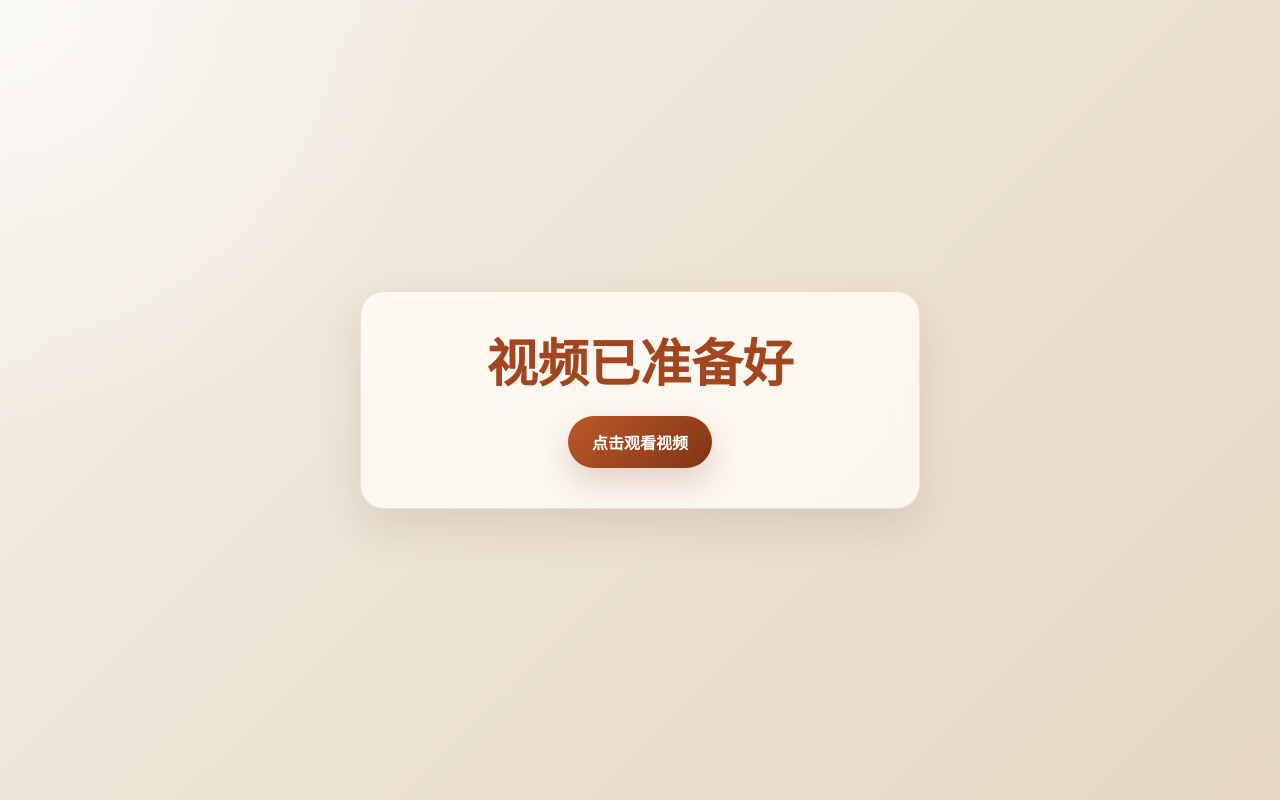
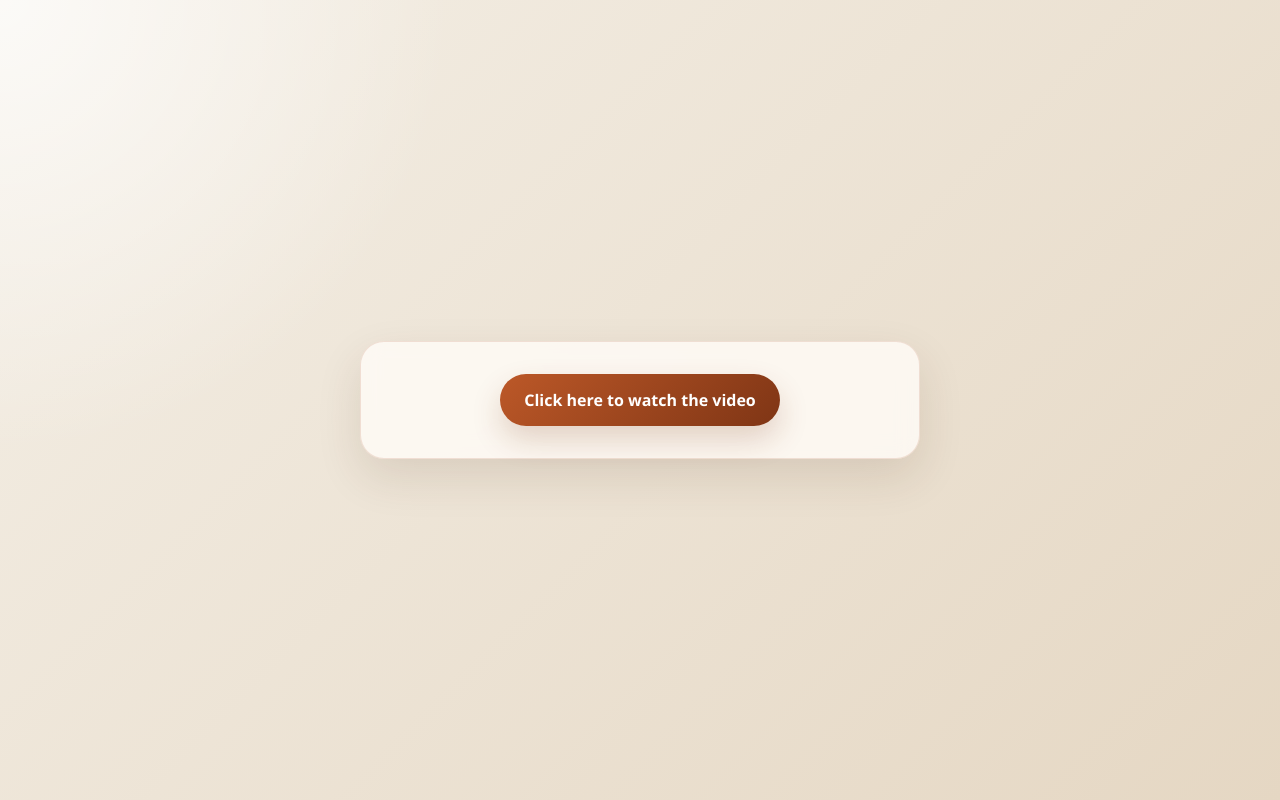
Before and after one commit to xlqqqqq/poster-video, a plain HTML site: page index.html in a window 1280 px wide. Drawn offline with Linux system fonts and the light colour scheme.

Commit message:
Add files via upload

```diff
--- a/index.html
+++ b/index.html
@@ -9,14 +9,13 @@
 <body>
   <main class="page">
     <section class="video-card">
-      <h1>视频已准备好</h1>
       <a
         class="video-link"
         href="https://1drv.ms/v/c/3b4c406497031935/IQCABtlAjVggRLEMvpAZhxlJAVhs7LrZoY86S76BiiHjhhQ?e=ZGnfhb"
         target="_blank"
         rel="noopener noreferrer"
       >
-        点击观看视频
+        Click here to watch the video
       </a>
     </section>
   </main>
--- a/styles.css
+++ b/styles.css
@@ -31,20 +31,13 @@ body {
 .video-card {
   margin: 0;
   width: min(560px, 100%);
-  padding: 40px 28px;
+  padding: 32px 28px;
   border: 1px solid rgba(162, 70, 31, 0.14);
   border-radius: 24px;
   background: rgba(255, 252, 247, 0.82);
   text-align: center;
   box-shadow: 0 18px 45px rgba(74, 42, 18, 0.12);
   backdrop-filter: blur(10px);
-}
-
-h1 {
-  margin: 0 0 22px;
-  font-size: clamp(2rem, 5vw, 3.2rem);
-  line-height: 1.2;
-  color: var(--primary);
 }
 
 .video-link {
```
